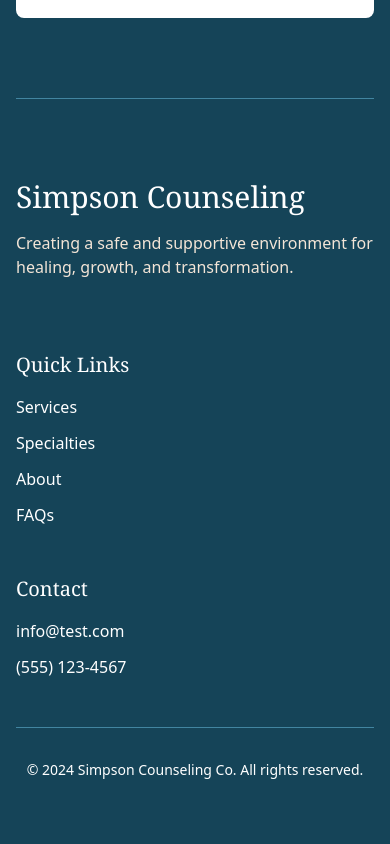
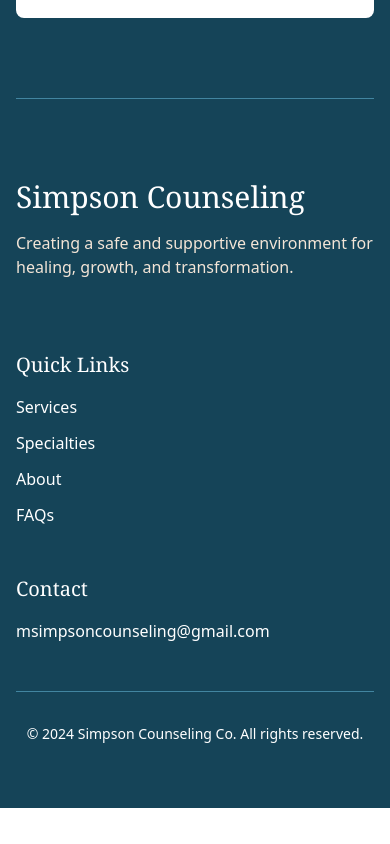
Before and after one commit to mdsimpson09/counseling, a Next.js app: page / in a window 390 px wide. Shown: the part 5474-6318 px from the top of the page. After the commit the page ends 6282 px from the top, so only its background shows below. Built offline with nearby package versions, Linux system fonts and the light colour scheme.

Commit message:
footer phone

```diff
--- a/app/components/footer.tsx
+++ b/app/components/footer.tsx
@@ -31,14 +31,14 @@ const Footer = () => {
             <ul className="space-y-3">
               <li>
                 <a href="mailto:info@test.com" className="hover:text-[#4285A0] transition-colors">
-                  info@test.com
+                  msimpsoncounseling@gmail.com
                 </a>
               </li>
-              <li>
+              {/* <li>
                 <a href="tel:+15551234567" className="hover:text-[#4285A0] transition-colors">
                   (555) 123-4567
                 </a>
-              </li>
+              </li> */}
             </ul>
           </div>
         </div>
```
